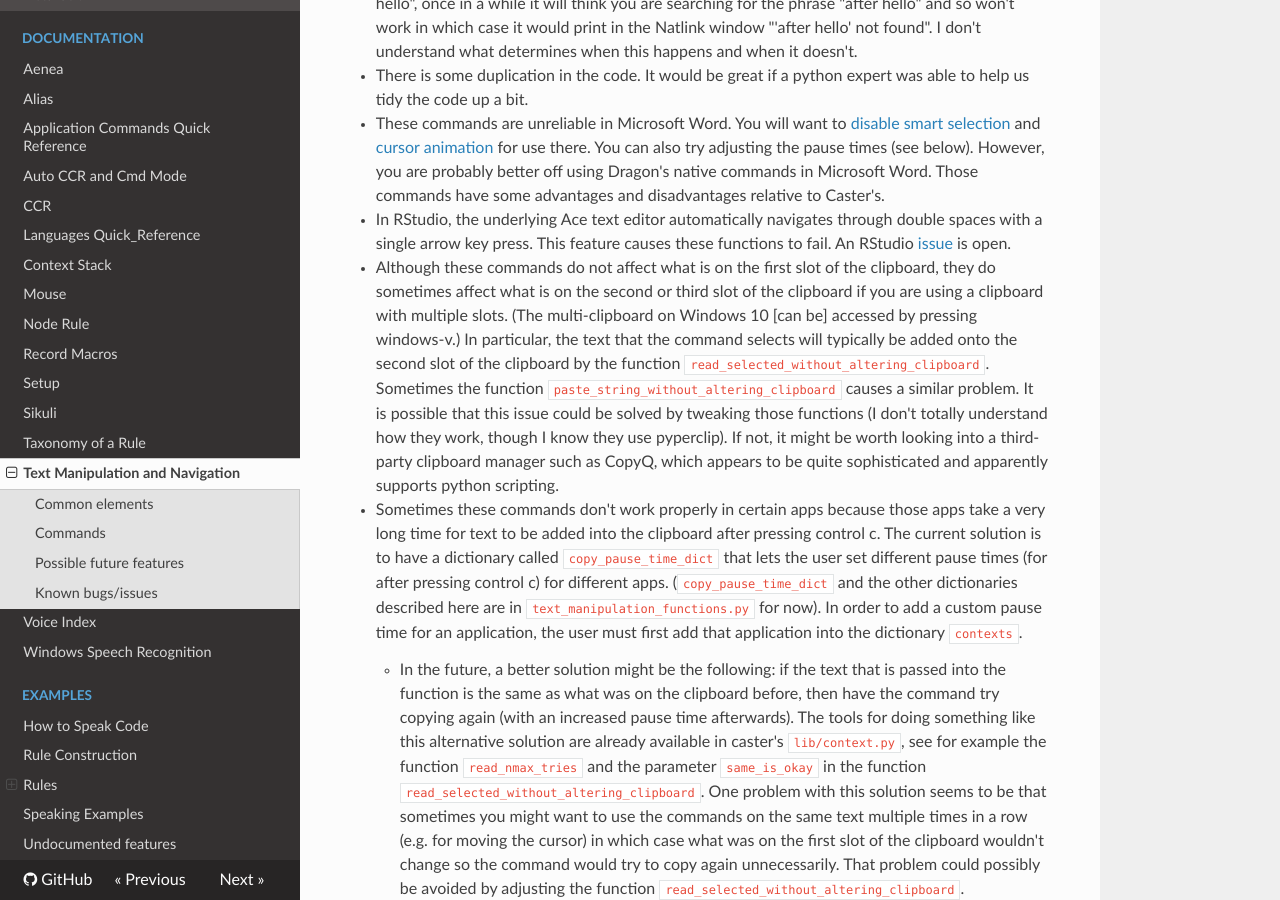
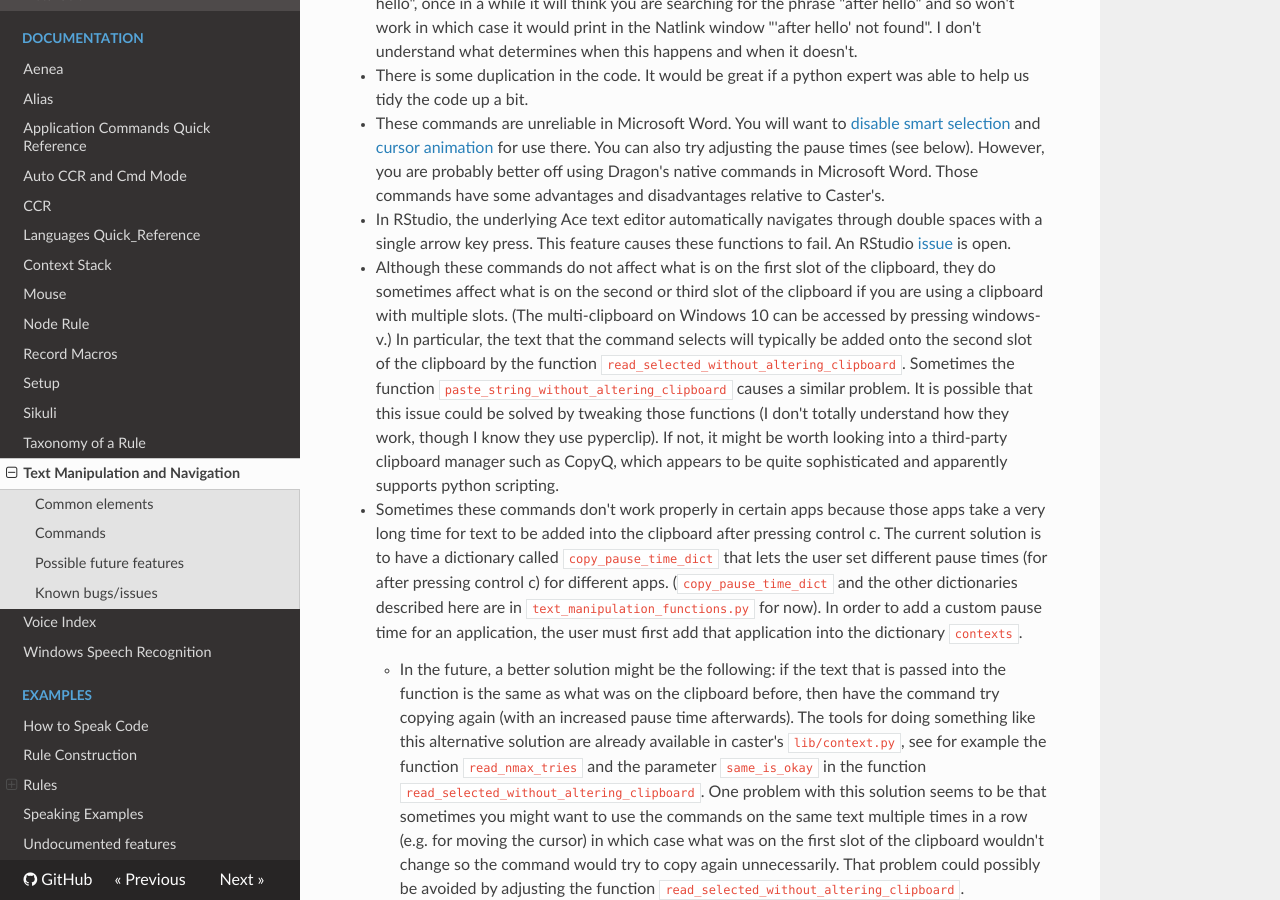
Before and after one commit to dictation-toolbox/Caster, an MkDocs documentation site: the page built from castervoice/doc/readthedocs/Text_Manipulation.md, in a window 1280 px wide and 900 px high, scrolled down 2791 px. Built offline with MkDocs 1.6.1, drawn with Linux system fonts in a browser that asks for light colours; nearby versions of some CDN libraries; comment, search, counter and statistics services are not loaded.

Commit message:
fix tm doc

```diff
--- a/castervoice/doc/readthedocs/Text_Manipulation.md
+++ b/castervoice/doc/readthedocs/Text_Manipulation.md
@@ -58,7 +58,7 @@ Please feel free to try and implement these and submit a pull request!
 - There is some duplication in the code. It would be great if a python expert was able to help us tidy the code up a bit.
 - These commands are unreliable in Microsoft Word. You will want to [disable smart selection](https://superuser.com/questions/962710/how-to-make-microsoft-word-selection-behave-like-it-would-in-a-plain-text-editor) and [cursor animation](https://www.404techsupport.com/2012/11/07/disable-cursor-animation-word-2013/) for use there. You can also try adjusting the pause times (see below). However, you are probably better off using Dragon's native commands in Microsoft Word. Those commands have some advantages and disadvantages relative to Caster's.
 - In RStudio, the underlying Ace text editor automatically navigates through double spaces with a single arrow key press. This feature causes these functions to fail. An RStudio [issue](https://github.com/rstudio/rstudio/issues/4934) is open.
-- Although these commands do not affect what is on the first slot of the clipboard, they do sometimes affect what is on the second or third slot of the clipboard if you are using a clipboard with multiple slots. (The multi-clipboard on Windows 10 [can be] accessed by pressing windows-v.) In particular, the text that the command selects will typically be added onto the second slot of the clipboard by the function `read_selected_without_altering_clipboard`. Sometimes the function `paste_string_without_altering_clipboard` causes a similar problem. It is possible that this issue could be solved by tweaking those functions (I don't totally understand how they work, though I know they use pyperclip). If not, it might be worth looking into a third-party clipboard manager such as CopyQ, which appears to be quite sophisticated and apparently supports python scripting.
+- Although these commands do not affect what is on the first slot of the clipboard, they do sometimes affect what is on the second or third slot of the clipboard if you are using a clipboard with multiple slots. (The multi-clipboard on Windows 10 can be accessed by pressing windows-v.) In particular, the text that the command selects will typically be added onto the second slot of the clipboard by the function `read_selected_without_altering_clipboard`. Sometimes the function `paste_string_without_altering_clipboard` causes a similar problem. It is possible that this issue could be solved by tweaking those functions (I don't totally understand how they work, though I know they use pyperclip). If not, it might be worth looking into a third-party clipboard manager such as CopyQ, which appears to be quite sophisticated and apparently supports python scripting.
 - Sometimes these commands don't work properly in certain apps because those apps take a very long time for text to be added into the clipboard after pressing control c. The current solution is to have a dictionary called `copy_pause_time_dict` that lets the user set different pause times (for after pressing control c) for different apps. (`copy_pause_time_dict` and the other dictionaries described here are in `text_manipulation_functions.py` for now). In order to add a custom pause time for an application, the user must first add that application into the dictionary `contexts`.
     - In the future, a better solution might be the following:  if the text that is passed into the function is the same as what was on the clipboard before, then have the command try copying again (with an increased pause time afterwards). The tools for doing something like this alternative solution are already available in caster's `lib/context.py`, see for example the function `read_nmax_tries` and the parameter `same_is_okay` in the function `read_selected_without_altering_clipboard`. One problem with this solution seems to be that sometimes you might want to use the commands on the same text multiple times in a row (e.g. for moving the cursor) in which case what was on the first slot of the clipboard wouldn't change so the command would try to copy again unnecessarily. That problem could possibly be avoided by adjusting the function `read_selected_without_altering_clipboard`.
     - In addition to the `copy_pause_time_dict`, there is also a dictionary called `paste_pause_time_dict` that adjusts the pause time between putting text onto the clipboard and pressing `Ctrl-V`, since this seems (but not totally sure) to be application dependent.
```
